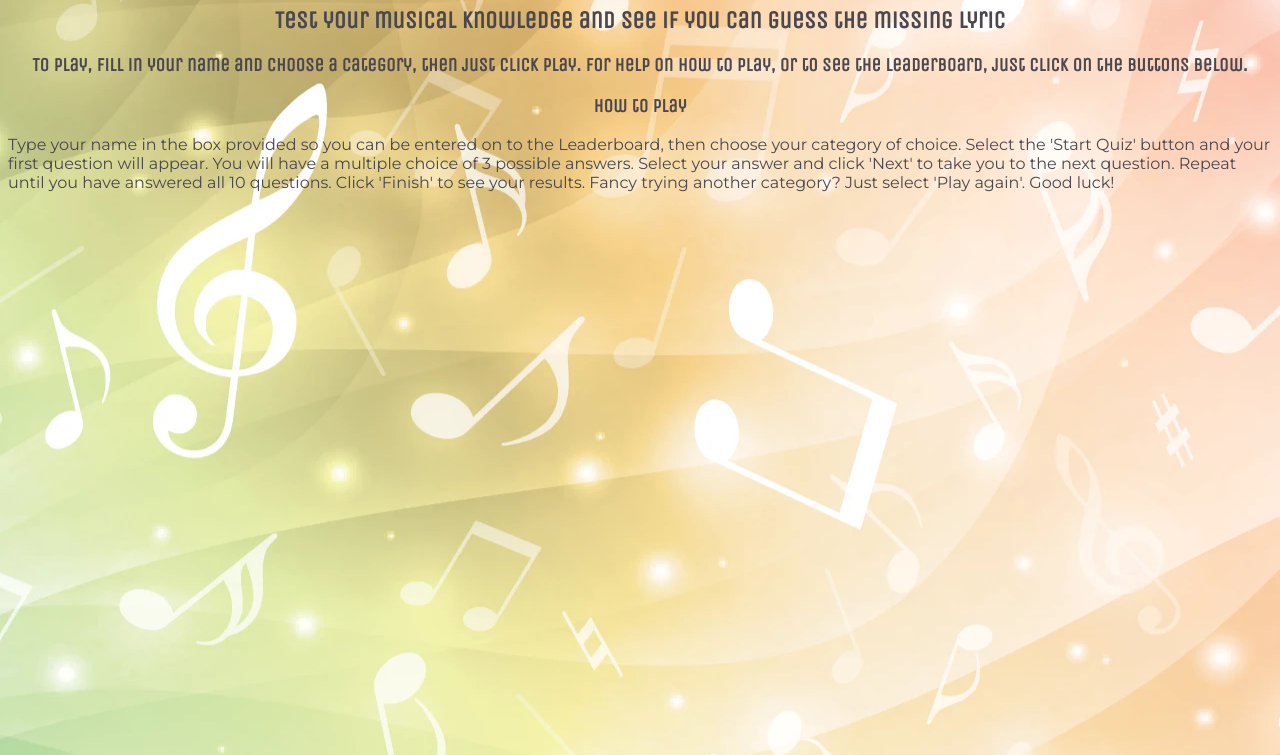
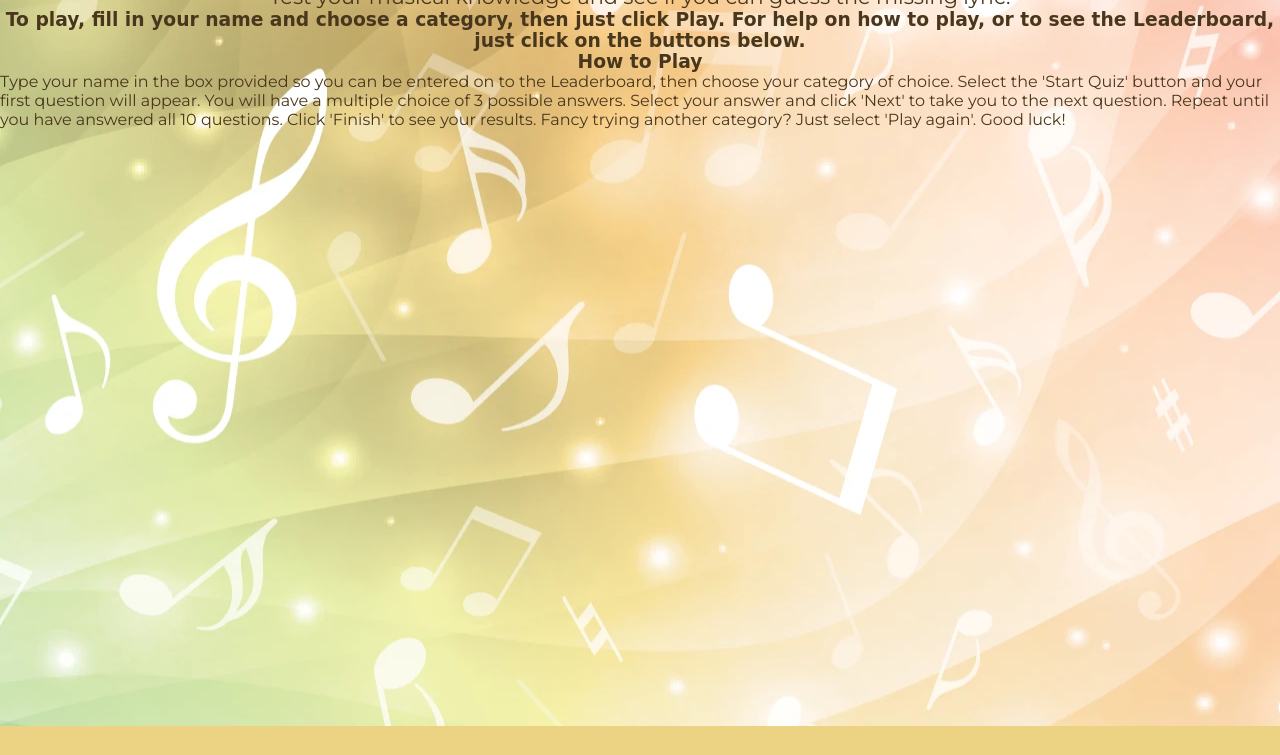
Before and after one commit to rachaelbabister/lyric-quiz, a plain HTML site: page index.html in a window 1280 px wide. Shown: the part 74-829 px from the top of the page. After the commit the page ends 800 px from the top, so only its background shows below. Drawn offline with nearby package versions, Linux system fonts and the light colour scheme; a web font is replaced by a local one.

Commit message:
Add global styles & main section styles to css file

```diff
--- a/assets/css/style.css
+++ b/assets/css/style.css
@@ -1,14 +1,23 @@
 /* Google fonts import */
-@import url('https://fonts.googleapis.com/css2?family=Montserrat:ital,wght@0,200;0,300;0,400;0,500;0,600;0,900;1,200;1,300&family=Unica+One&display=swap');
+@import url('https://fonts.googleapis.com/css2?family=Dela+Gothic+One&family=Montserrat:ital,wght@0,200;0,300;0,400;0,500;0,600;0,900;1,200;1,300&family=Unica+One&display=swap');
+
+/* Wildcard selector to remove default styles */
+* {
+    padding: 0;
+    margin: 0;
+}
 
 /* Global styles */
 body {
     background: url("../images/website-background.webp") no-repeat center center;
     font-family: 'Montserrat', sans-serif;
-    color: #4a474e;
+    font-size: 1rem;
+    color: #49371d;
     min-height: 100vh;
+    display: flex;
+    flex-direction: column;
     /* Background colour if image doesn't load */
-    background-color: #f2ce86;
+    background-color: #ecd283;
 }
 
 h1,
@@ -17,7 +26,45 @@ h3,
 h4,
 h5,
 h6 {
-    font-family: 'Unica One', cursive;
-    color: #4a474e;
+    font-family: 'Dela Gothic One', cursive;
+    color: #49371d;
     text-align: center;
 }
+
+main {
+    </div>
+    display: flex;
+    flex-direction: column;
+}
+
+/* Title heading styles */
+.heading {
+    font-size: 2.5rem;
+    line-height: 2.7rem;
+    padding-bottom: 15px;
+}
+
+.heading-p {
+    font-family: 'Montserrat', sans-serif;
+    font-weight: normal;
+    font-size: 1.3rem;
+}
+
+/* Main section for game to sit in */
+#quiz-section {
+    display: flex;
+    align-items: center;
+    justify-content: center;
+    flex-grow: 1;
+    width: 100%;
+}
+
+/* Main div for the quiz */
+.quiz.div {
+    display: flex;
+    flex-direction: column;
+    align-items: center;
+    height: 500px;
+    width: 80%;
+    background-color: rgba(255,255,255,0.6);
+}
--- a/index.html
+++ b/index.html
@@ -22,23 +22,26 @@
     <header>
         <div id="quiz-div">
             <h1 class="heading">Lyrical Blankety Blank</h1>
-            <h2>Test your musical knowledge and see if you can guess the missing lyric</h2>
+            <h2 class="heading-p">Test your musical knowledge and see if you can guess the missing lyric.</h2>
         </div>
     </header>
 
-    <!-- Main section for the quiz box -->
+    <!-- Main section for the game to sit in -->
     <main>
-        <section id="quiz-box">
+        <section id="quiz-section">
+
+            <!-- Main div for the quiz -->
+            <div class="quiz-div">
 
             <!-- Start game section with name and categories -->
-            <div class="start-game">
+            <div id="start-game">
                 <h3>To play, fill in your name and choose a category, then just click Play. For help on how to play, or
                     to see the Leaderboard, just click on the buttons below.</h3>
 
             </div>
 
             <!-- How to play section -->
-            <div class="rules">
+            <div id="rules">
                 <h3>How to Play</h3>
                 <p>Type your name in the box provided so you can be entered on to the Leaderboard, then choose your
                     category of choice. Select the 'Start Quiz' button and your first question will appear. You will
@@ -49,18 +52,19 @@
             </div>
 
             <!-- Leaderboard section -->
-            <div class="leaderboard">
+            <div id="leaderboard">
 
             </div>
 
             <!-- Quiz Questions section -->
-            <div class="quiz-questions">
+            <div id="quiz-questions">
 
             </div>
 
             <!-- Results section -->
-            <div class="results">
+            <div id="results">
 
+            </div>
             </div>
         </section>
 
```
